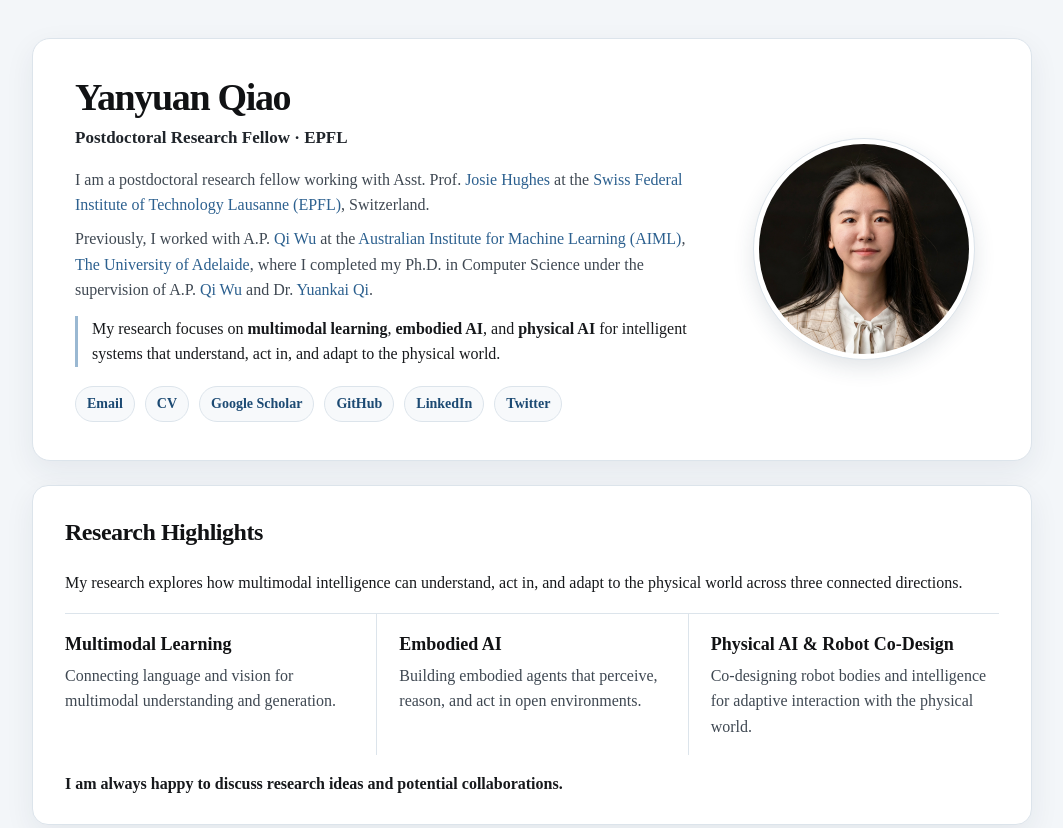
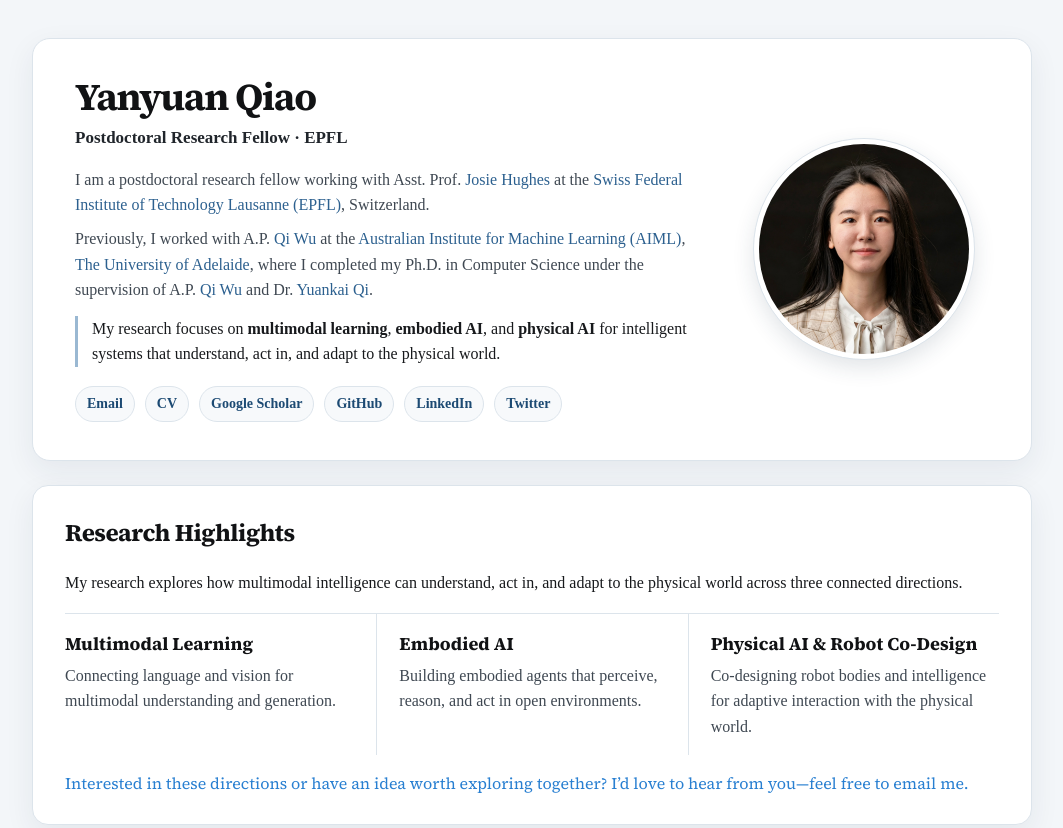
Before and after one commit to YanyuanQiao/yanyuanqiao.github.io, a plain HTML site: page index.html in a window 1280 px wide. Shown: the top 828 px of the page, without its empty margins (108-1171 px from the left). Drawn offline with Linux system fonts and the light colour scheme.

Commit message:
Refine homepage typography and research summary

```diff
--- a/index.html
+++ b/index.html
@@ -70,7 +70,7 @@
                     </article>
                   </div>
 
-                  <p class="collaboration-note"><strong>I am always happy to discuss research ideas and potential collaborations.</strong></p>
+                  <p class="collaboration-note">Interested in these directions or have an idea worth exploring together? I’d love to hear from you—feel free to <a href="mailto:claire.yanyuan.qiao@gmail.com">email me</a>.</p>
                 </td>
               </tr>
             </tbody>
--- a/stylesheet.css
+++ b/stylesheet.css
@@ -1,3 +1,5 @@
+@import url('https://fonts.googleapis.com/css2?family=Source+Serif+4:opsz,wght@8..60,400;8..60,600;8..60,700&display=swap');
+
 :root {
   --page-bg: #f3f6f9;
   --surface: #ffffff;
@@ -21,7 +23,7 @@ html {
 body {
   background: var(--page-bg);
   color: var(--text);
-  font-family: -apple-system, BlinkMacSystemFont, 'Segoe UI', Helvetica, Arial, sans-serif;
+  font-family: 'Source Serif 4', Georgia, serif;
   font-size: 16px;
   line-height: 1.58;
   margin: 0;
@@ -71,6 +73,7 @@ a:focus {
 name {
   color: #111214;
   display: block;
+  font-family: 'Source Serif 4', Georgia, serif;
   font-size: 38px;
   font-weight: 700;
   letter-spacing: -0.035em;
@@ -142,6 +145,7 @@ name {
 
 h2 {
   color: #111214;
+  font-family: 'Source Serif 4', Georgia, serif;
   font-size: 24px;
   font-weight: 700;
   letter-spacing: -0.02em;
@@ -194,6 +198,7 @@ h2 {
 
 .research-highlight h3 {
   color: #111214;
+  font-family: 'Source Serif 4', Georgia, serif;
   font-size: 18px;
   line-height: 1.35;
   margin: 0 0 7px;
@@ -205,13 +210,17 @@ h2 {
 }
 
 .collaboration-note {
-  color: var(--muted);
+  color: #287fd1;
+  font-family: 'Source Serif 4', Georgia, serif;
+  font-size: 16px;
+  font-style: normal;
+  font-weight: 400;
   margin: 16px 0 0;
 }
 
-.collaboration-note strong {
-  color: var(--text);
-  font-weight: 600;
+.collaboration-note a {
+  color: #287fd1;
+  font-weight: 400;
 }
 
 .news-scroll {
@@ -305,7 +314,7 @@ papertitle {
   color: #111214;
   display: inline-block;
   font-size: 16.5px;
-  font-weight: 700;
+  font-weight: 600;
   line-height: 1.4;
   margin-bottom: 3px;
 }
```
